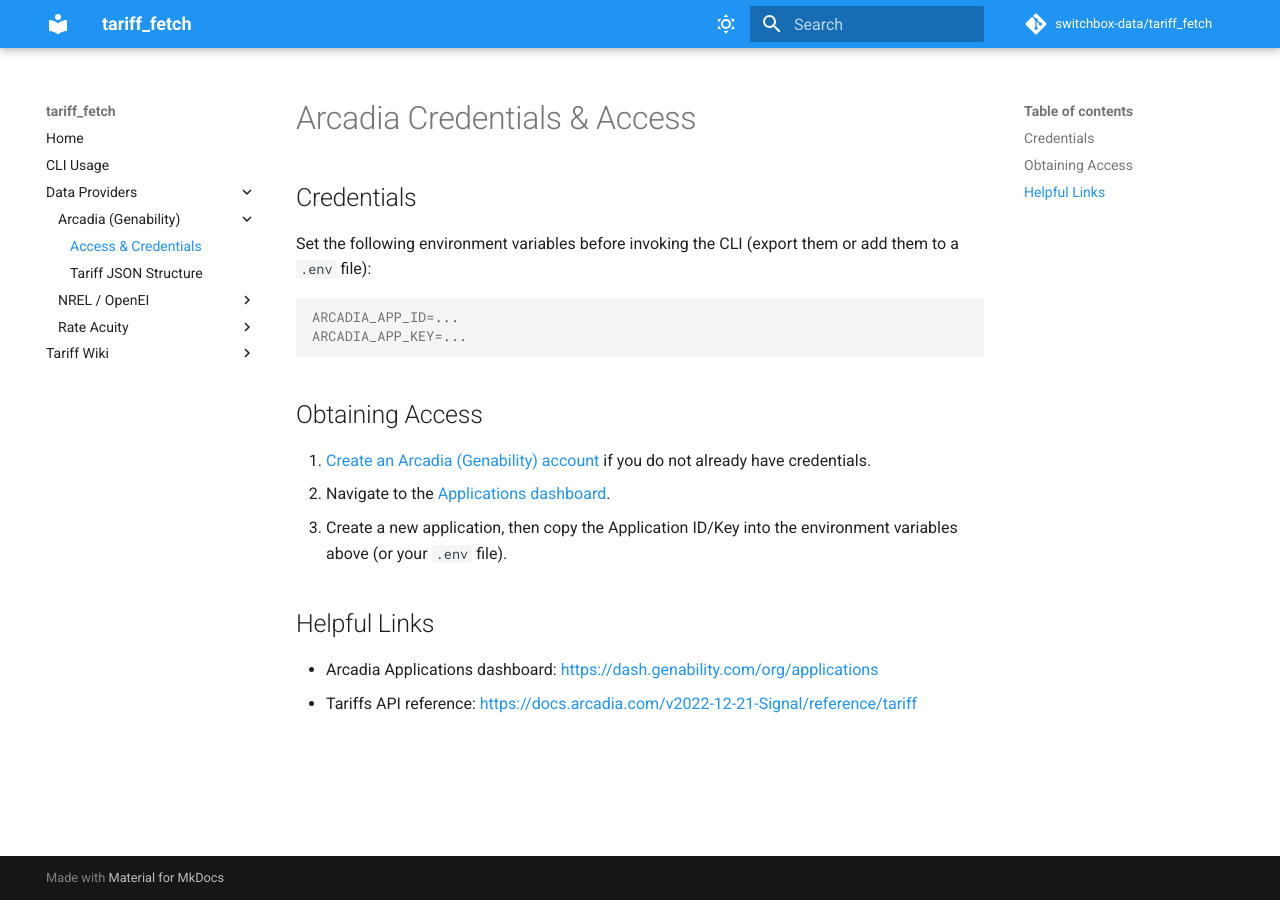
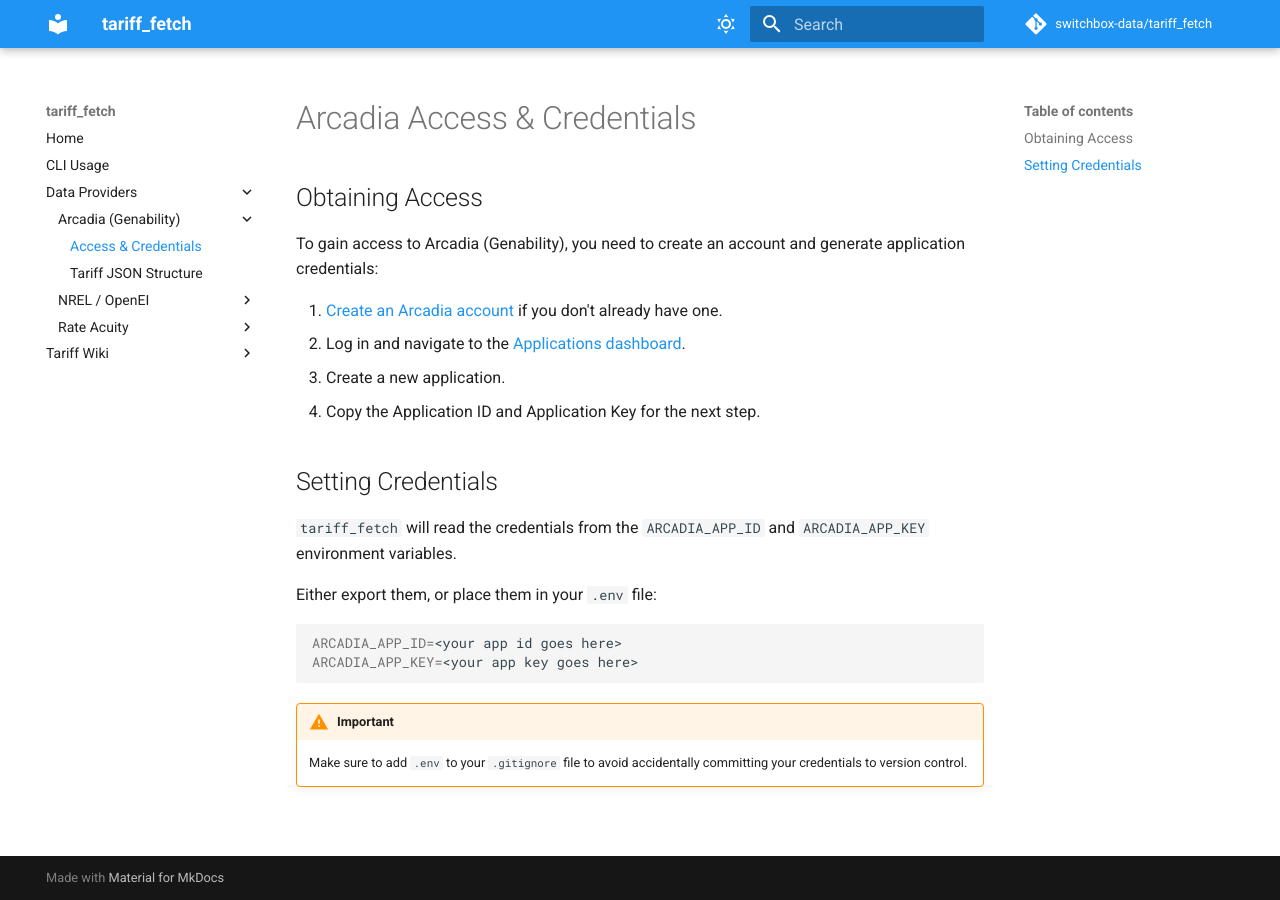
Before and after one commit to switchbox-data/tariff_fetch, an MkDocs documentation site: the page built from docs/providers/arcadia/access.md, in a window 1280 px wide. Built offline with MkDocs 1.6.1 and Material for MkDocs 9.7.7, drawn with Linux system fonts in a browser that asks for light colours; comment, search, counter and statistics services are not loaded.

Commit message:
Rewrite access pages for each provider, tweaks access link text on home

````diff
--- a/docs/providers/arcadia/access.md
+++ b/docs/providers/arcadia/access.md
@@ -1,21 +1,24 @@
-# Arcadia Credentials & Access
-
-## Credentials
-
-Set the following environment variables before invoking the CLI (export them or add them to a `.env` file):
-
-```bash
-ARCADIA_APP_ID=...
-ARCADIA_APP_KEY=...
-```
+# Arcadia Access & Credentials
 
 ## Obtaining Access
 
-1. [Create an Arcadia (Genability) account](https://dash.genability.com/signup) if you do not already have credentials.
-2. Navigate to the [Applications dashboard](https://dash.genability.com/org/applications).
-3. Create a new application, then copy the Application ID/Key into the environment variables above (or your `.env` file).
+To gain access to Arcadia (Genability), you need to create an account and generate application credentials:
 
-## Helpful Links
+1. [Create an Arcadia account](https://dash.genability.com/signup) if you don't already have one.
+2. Log in and navigate to the [Applications dashboard](https://dash.genability.com/org/applications).
+3. Create a new application.
+4. Copy the Application ID and Application Key for the next step.
 
-- Arcadia Applications dashboard: <https://dash.genability.com/org/applications>
-- Tariffs API reference: <https://docs.arcadia.com/v2022-12-21-Signal/reference/tariff>
+## Setting Credentials
+
+`tariff_fetch` will read the credentials from the `ARCADIA_APP_ID` and `ARCADIA_APP_KEY` environment variables.
+
+Either export them, or place them in your `.env` file:
+
+```bash
+ARCADIA_APP_ID=<your app id goes here>
+ARCADIA_APP_KEY=<your app key goes here>
+```
+
+!!! warning "Important"
+    Make sure to add `.env` to your `.gitignore` file to avoid accidentally committing your credentials to version control.
--- a/mkdocs.yml
+++ b/mkdocs.yml
@@ -63,6 +63,7 @@ plugins:
           paths: [src]
 
 markdown_extensions:
+  - admonition
   - toc:
       toc_depth: 3
   - pymdownx.highlight:
````
Also changed, not shown: docs/index.md (+2 -2 lines), docs/providers/nrel/access.md (+16 -14 lines), docs/providers/rateacuity/access.md (+20 -17 lines).
